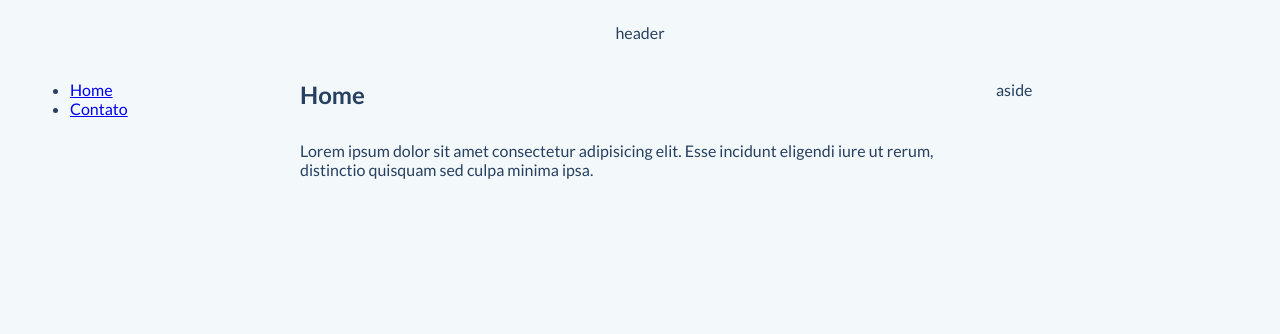
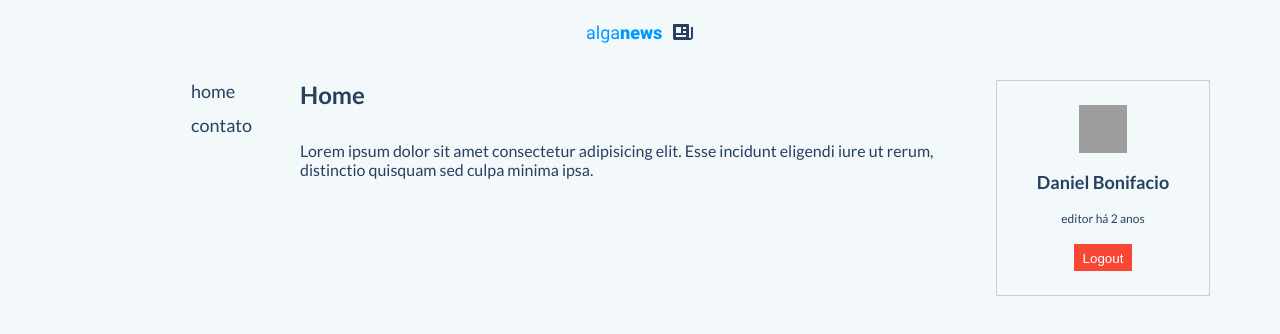
Before and after one commit to dvsilva/algaworks-especialista-react, a React (Create React App) app in the folder projetos/section_6/alganews-cms/: page / in a window 1280 px wide. Shown: the top 334 px of the page. Built offline with nearby package versions, Linux system fonts and the light colour scheme; grey boxes are pictures that could not be loaded.

Commit message:
aula 6.5

```diff
--- /dev/null
+++ b/projetos/section_6/alganews-cms/src/app/components/Logo.tsx
@@ -0,0 +1,5 @@
+import logo from '../../assets/logo.svg'
+
+export default function Logo () {
+  return <img src={logo} alt="AlgaNews CMS" />
+}
--- a/projetos/section_6/alganews-cms/src/app/components/NavBar.tsx
+++ b/projetos/section_6/alganews-cms/src/app/components/NavBar.tsx
@@ -1,10 +1,28 @@
 import { Link } from "react-router-dom";
+import styled from "styled-components";
 
 export default function NavBar () {
   return <>
-    <ul>
-      <li><Link to="/">Home</Link></li>
-      <li><Link to="/contato">Contato</Link></li>
-    </ul>
+    <List>
+      <Item><Link to="/">Home</Link></Item>
+      <Item><Link to="/contato">Contato</Link></Item>
+    </List>
   </>
 }
+
+const List = styled.ul`
+  display: flex;
+  flex-direction: column;
+  gap: 12px;
+  list-style: none;
+`
+
+const Item = styled.li`
+  text-transform: lowercase;
+  font-size: 18px;
+
+  a {
+    text-decoration: none;
+    color: #274060;
+  }
+`
--- a/projetos/section_6/alganews-cms/src/app/layouts/Default/Default.layout.styles.ts
+++ b/projetos/section_6/alganews-cms/src/app/layouts/Default/Default.layout.styles.ts
@@ -23,7 +23,11 @@ export const Main = styled.main`
   gap: 16px;
 `
 
-export const Navigation = styled.nav``
+export const Navigation = styled.nav`
+  display: flex;
+  padding-right: 32px;
+  justify-content: flex-end;
+`
 
 export const Aside = styled.aside``
 
--- a/projetos/section_6/alganews-cms/src/app/layouts/Default/Default.layout.tsx
+++ b/projetos/section_6/alganews-cms/src/app/layouts/Default/Default.layout.tsx
@@ -1,4 +1,6 @@
+import Logo from '../../components/Logo'
 import NavBar from '../../components/NavBar'
+import SessionController from '../../components/SessionController'
 import * as DL from './Default.layout.styles'
 
 interface DefaultLayoutProps {
@@ -8,7 +10,7 @@ interface DefaultLayoutProps {
 function DefaultLayoyt (props: DefaultLayoutProps) {
   return <DL.Wrapper>
     <DL.Header>
-      header
+      <Logo />
     </DL.Header>
     <DL.Main>
       <DL.Navigation>
@@ -18,7 +20,10 @@ function DefaultLayoyt (props: DefaultLayoutProps) {
         { props.children }
       </DL.FeaturedContent>
       <DL.Aside>
-        aside
+        <SessionController
+          name="Daniel Bonifacio"
+          description="editor há 2 anos"
+        />
       </DL.Aside>
     </DL.Main>
   </DL.Wrapper>
```
Also changed, not shown: projetos/section_6/alganews-cms/src/assets/logo.svg (added).
